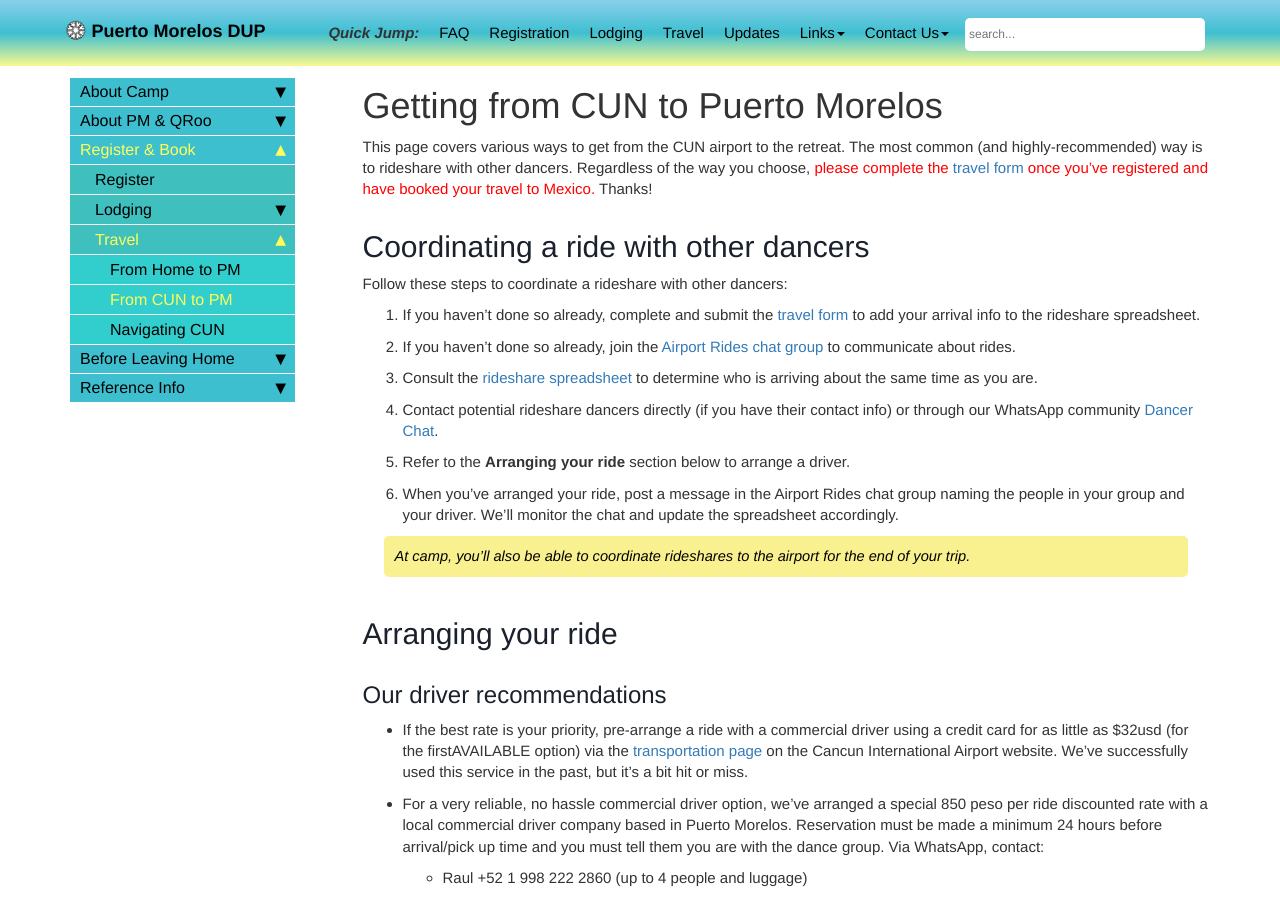
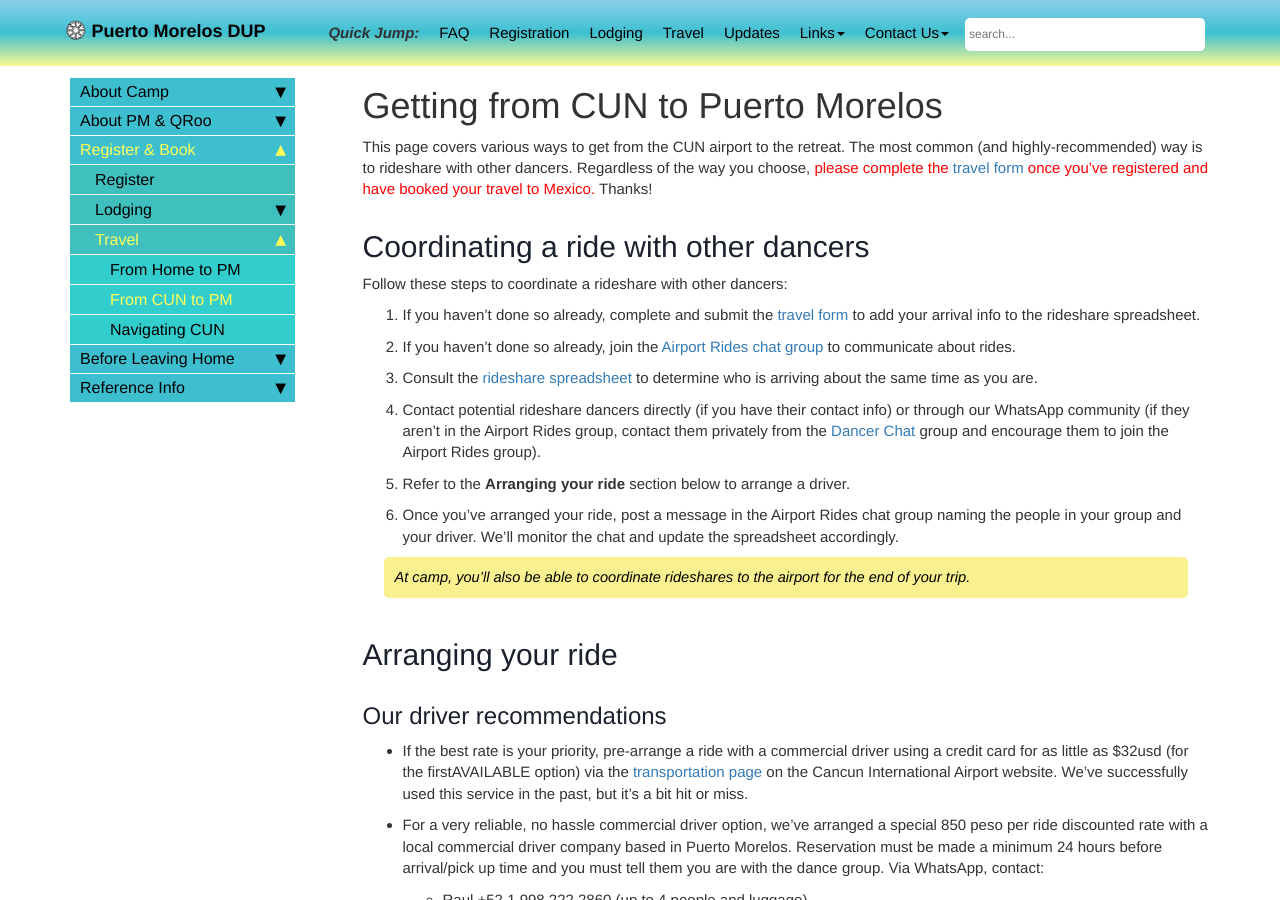
Before and after one commit to davewalker60/pmdup, a Jekyll site: the page built from pages/from-cun-to-pm.md, in a window 1280 px wide and 900 px high. Built offline with Jekyll 4.4.1, drawn with Linux system fonts in a browser that asks for light colours; comment, search, counter and statistics services are not loaded.

Commit message:
Tweaking rides instructions

```diff
--- a/pages/from-cun-to-pm.md
+++ b/pages/from-cun-to-pm.md
@@ -24,9 +24,9 @@ Follow these steps to coordinate a rideshare with other dancers:
 1. If you haven't done so already, complete and submit the [travel form](https://docs.google.com/forms/d/e/1FAIpQLSex7cyDs_Xf33rAxqU2S749xG_MB4lMQk3fPvF_p0JkkoKyTg/viewform){:target="_blank"} to add your arrival info to the rideshare spreadsheet.
 2. If you haven't done so already, join the [Airport Rides chat group](https://chat.whatsapp.com/DiL8kawPPIw4NtxV25MOsq){:target="_blank"} to communicate about rides.
 3. Consult the [rideshare spreadsheet](https://docs.google.com/spreadsheets/d/e/2PACX-1vSZSq4OF3O0hydC8OsEiC3n-gKzCRPGZj7wdRLIrn2qmSydI9kxBq9tinuZeEohARD7pqrylkqyNyrQ/pubhtml?gid=1287951932&single=true){:target="_blank"} to determine who is arriving about the same time as you are.
-4. Contact potential rideshare dancers directly (if you have their contact info) or through our WhatsApp community [Dancer Chat](https://chat.whatsapp.com/EMbSgSrfAhiFqgHSPwd7mH){:target="_blank"}.
+4. Contact potential rideshare dancers directly (if you have their contact info) or through our WhatsApp community (if they aren't in the Airport Rides group, contact them privately from the [Dancer Chat](https://chat.whatsapp.com/EMbSgSrfAhiFqgHSPwd7mH){:target="_blank"} group and encourage them to join the Airport Rides group).
 5. Refer to the **Arranging your ride** section below to arrange a driver.
-6. When you've arranged your ride, post a message in the Airport Rides chat group naming the people in your group and your driver. We'll monitor the chat and update the spreadsheet accordingly.
+6. Once you've arranged your ride, post a message in the Airport Rides chat group naming the people in your group and your driver. We'll monitor the chat and update the spreadsheet accordingly.
 
 > At camp, you'll also be able to coordinate rideshares to the airport for the end of your trip.
 
```
